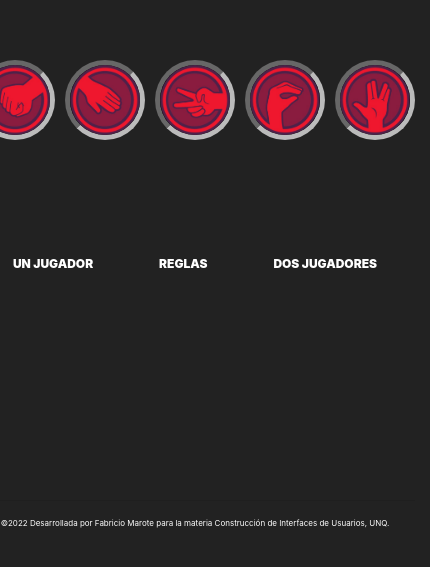
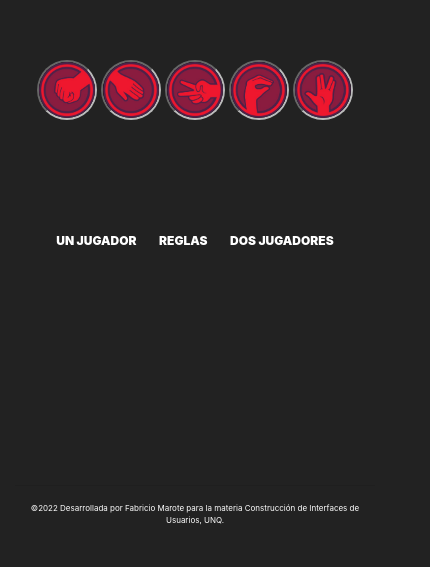
Before and after one commit to fabriciomarote/Piedra-papel-tijera-largarto-spock, a React (Create React App) app: page / in a window 390 px wide. Shown: the part 227-794 px from the top of the page, 430 px wide, since content can reach past the window. Built offline with nearby package versions, Linux system fonts and the light colour scheme; no server answers.

Commit message:
Cambios de estilo en MainPage

```diff
--- a/src/styles/MainPage.css
+++ b/src/styles/MainPage.css
@@ -130,8 +130,9 @@ body {
 
 @media (max-width: 767px) {
     .img-mp {
-        width: 80px;
-        margin: 5px;
+        width: 60px;
+        margin: 2px;
+        border-width: 2px;
     }
     .box-container {
         width: 100%;
```
